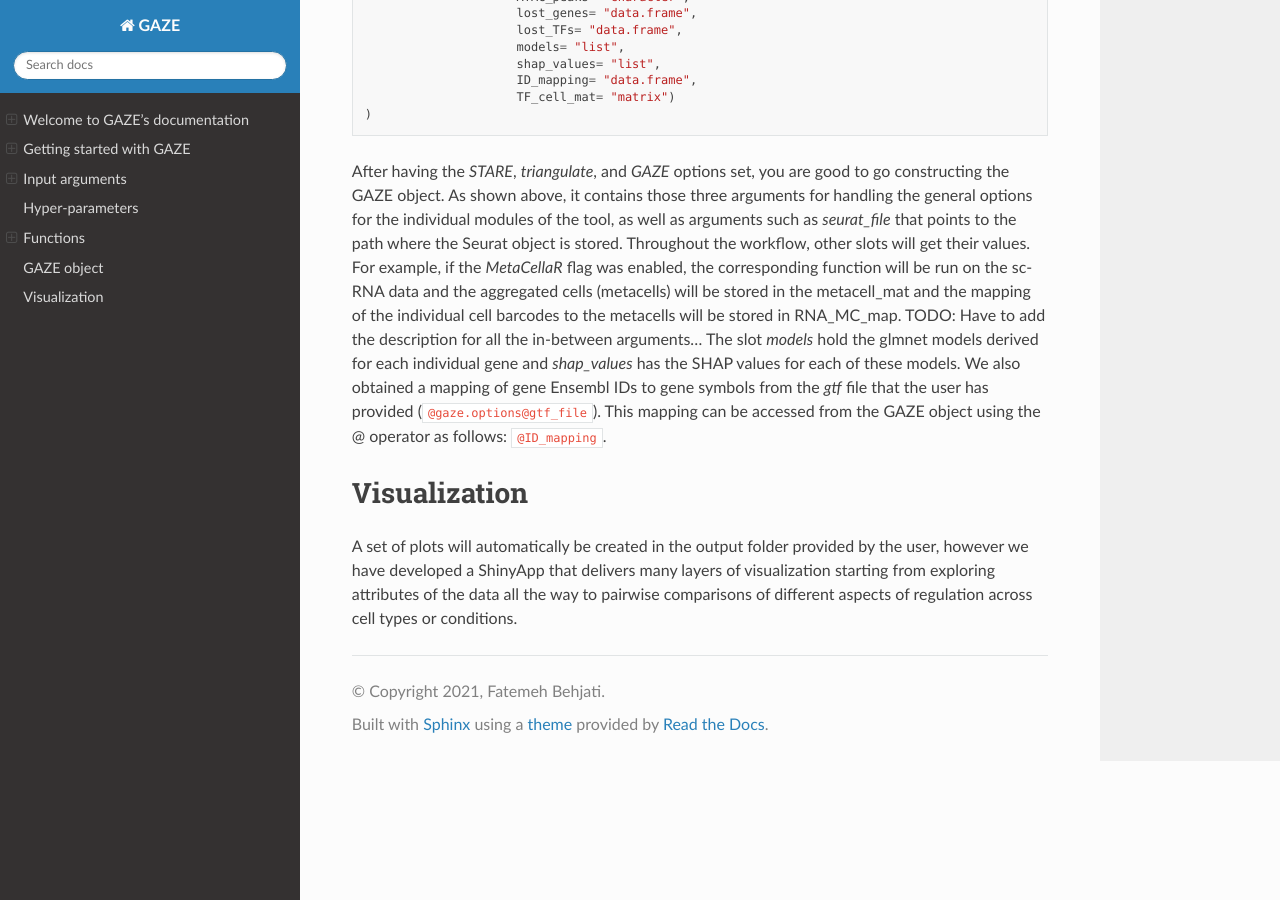
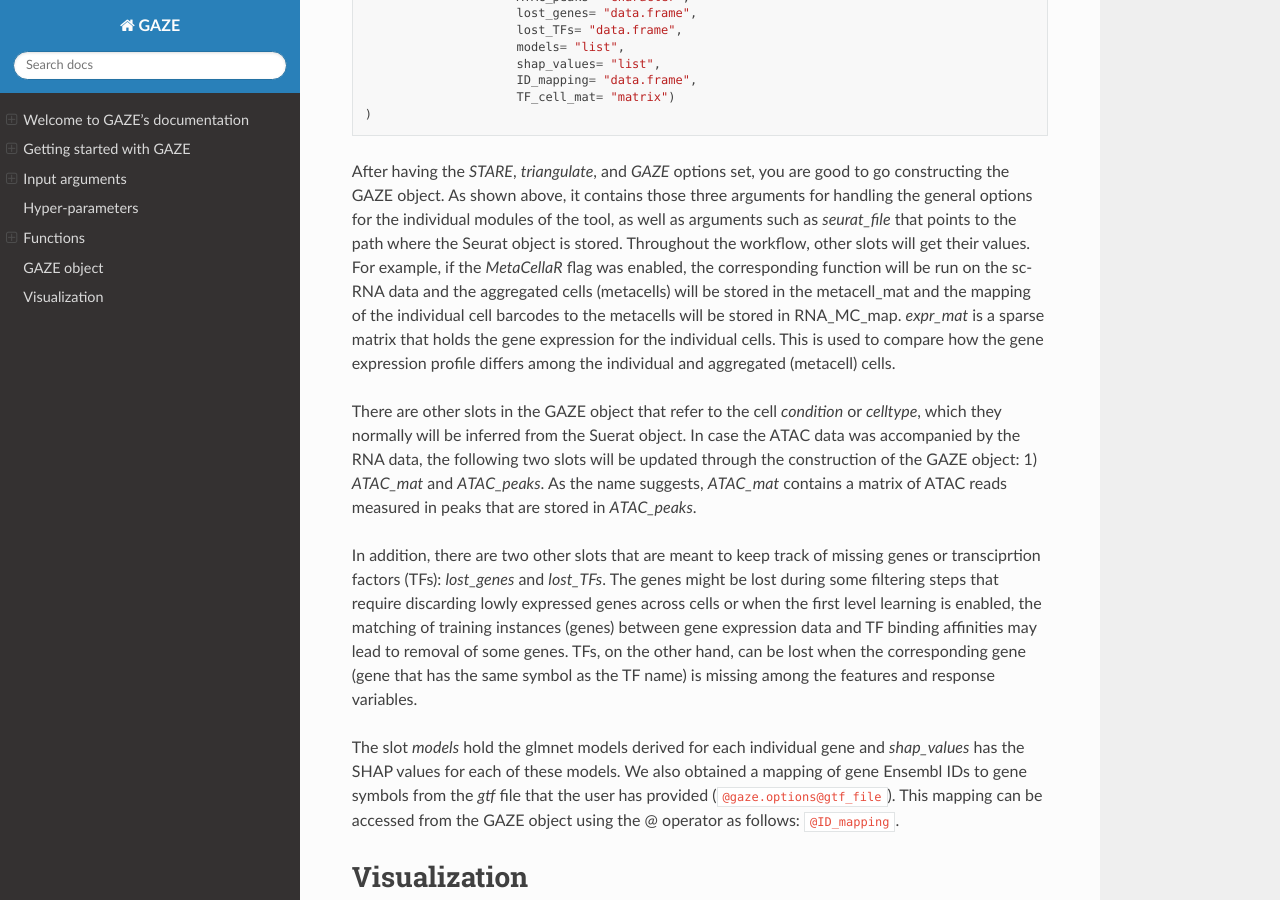
Before and after one commit to SchulzLab/GAZE, a Sphinx documentation site: the page built from docs/index.rst, in a window 1280 px wide and 900 px high, scrolled down 4029 px. Built offline with Sphinx 7.4.7 and the Read the Docs theme 2.0.0, drawn with Linux system fonts in a browser that asks for light colours.

Commit message:
Completed missing parts from the GAZE object description

```diff
--- a/docs/index.rst
+++ b/docs/index.rst
@@ -181,7 +181,14 @@ GAZE class structure::
 
 After having the `STARE`, `triangulate`, and `GAZE` options set, you are good to go constructing the GAZE object. As shown above, it contains those three arguments for handling the general options for the individual modules of the tool, as well as arguments such as `seurat_file` that points to the path where the Seurat object is stored.
 Throughout the workflow, other slots will get their values. For example, if the `MetaCellaR` flag was enabled, the corresponding function will be run on the sc-RNA data and the aggregated cells (metacells) will be stored in the metacell_mat and the mapping of the individual cell barcodes to the metacells will be stored in RNA_MC_map.
-TODO: Have to add the description for all the in-between arguments...
+`expr_mat` is a sparse matrix that holds the gene expression for the individual cells. This is used to compare how the gene expression profile differs among the individual and aggregated (metacell) cells.
+
+There are other slots in the GAZE object that refer to the cell `condition` or `celltype`, which they normally will be inferred from the Suerat object.
+In case the ATAC data was accompanied by the RNA data, the following two slots will be updated through the construction of the GAZE object: 1) `ATAC_mat` and `ATAC_peaks`. As the name suggests, `ATAC_mat` contains a matrix of ATAC reads measured in peaks that are stored in `ATAC_peaks`.
+
+In addition, there are two other slots that are meant to keep track of missing genes or transciprtion factors (TFs): `lost_genes` and `lost_TFs`. The genes might be lost during some filtering steps that require discarding lowly expressed genes across cells or when the first level learning is enabled, the matching of training instances (genes) between gene expression data and TF binding affinities may lead to removal of some genes.
+TFs, on the other hand, can be lost when the corresponding gene (gene that has the same symbol as the TF name) is missing among the features and response variables.
+
 The slot `models` hold the glmnet models derived for each individual gene and `shap_values` has the SHAP values for each of these models. We also obtained a mapping of gene Ensembl IDs to gene symbols from the `gtf` file that the user has provided (``@gaze.options@gtf_file``). This mapping can be accessed from the GAZE object using the @ operator as follows: ``@ID_mapping``.
 
 ================================
```
